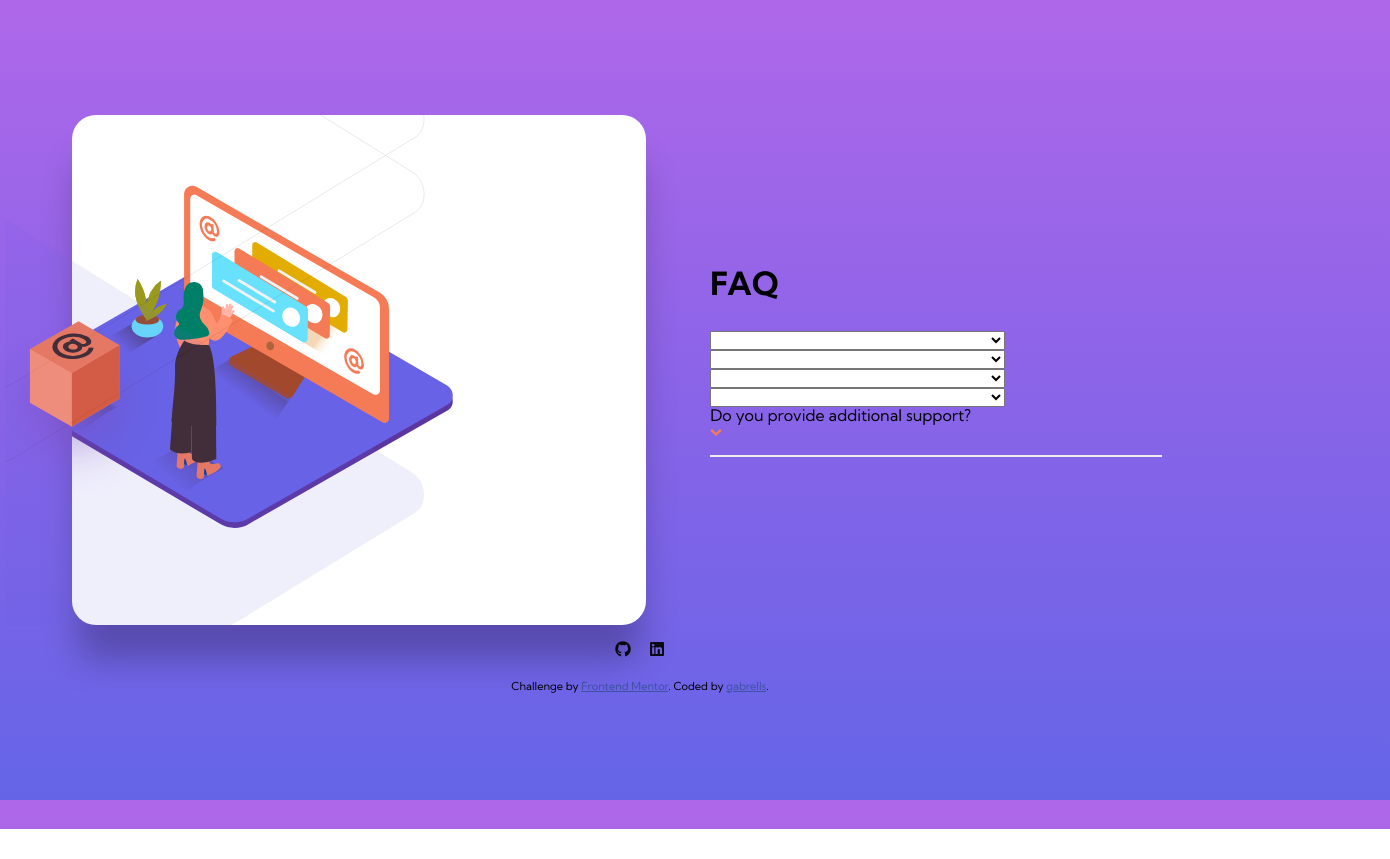
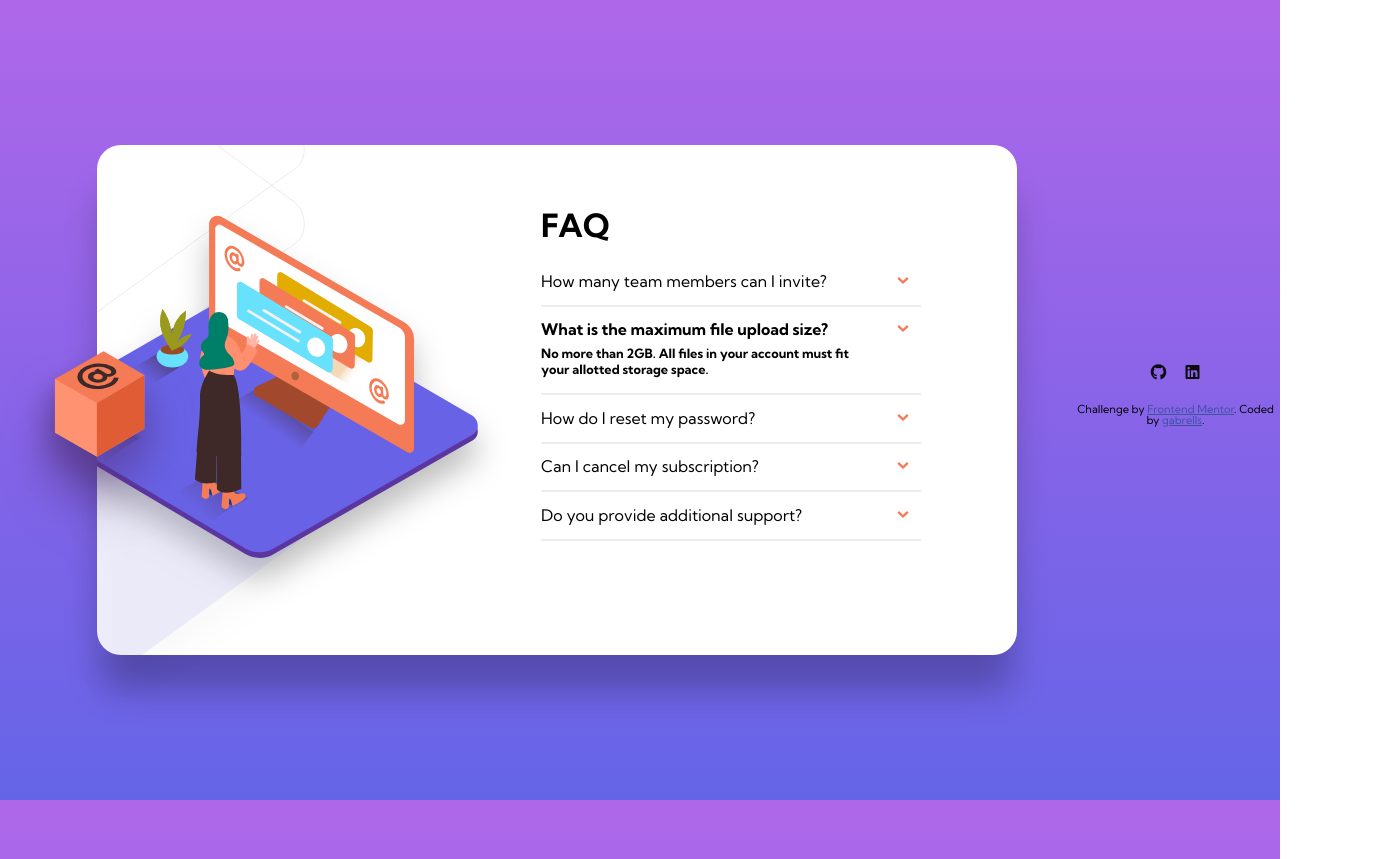
Before and after one commit to gabrells/FAQ-accordion-card, a website: page index.html in a window 1280 px wide. Shown: the whole page, 1390 px wide, since content can reach past the window. Before the commit the page ends 829 px from the top, so only its background shows below. Drawn offline with Linux system fonts and the light colour scheme.

```diff
--- a/assets/style.css
+++ b/assets/style.css
@@ -19,11 +19,18 @@
     align-items: center;
 }
 
-.bg-grupo {
-    position: relative;
+.itens {
+    width: 95%;
+    max-width: 920px;
+    height: 510px;
+    margin-left: 2.7rem;
+    display: flex;
+    justify-content: space-between;
+    background-color: white;
+    border-radius: 24px;
+    box-shadow: 0 40px 35px -5px rgba(0, 0, 0, 0.25);
+}
 
-
-}
 
 /* .img-bg {
     width: 300px;
@@ -48,15 +55,14 @@
 }
 /* Imagens */
 .bg-grupo {
-    width: 95%;
-    max-width: 40%;
-    height: 510px;
-    /* margin-left: 2.7rem; */
-    display: flex;
-    justify-content: space-between;
-    background-color: white;
-    border-radius: 24px;
-    box-shadow: 0 40px 35px -5px rgba(0, 0, 0, 0.25);
+    width: 100%;
+    max-width: 380px;
+    background-image: url(./bg-pattern-desktop.svg);
+    background-size: 200% 185%;
+    background-position-x: -552px;
+    background-position-y: -294px;
+    background-repeat: no-repeat;
+    filter: drop-shadow(0px 20px 15px rgba(0, 0, 0, 0.25))
 }
 
 .box-desktop {
@@ -68,6 +74,7 @@
     position: absolute;
     right: 93px;
     top: 204px;
+    filter: drop-shadow(0px 20px 15px rgba(0, 0, 0, 0.25))
     /* float: inline-end; */
 }
 
@@ -81,19 +88,6 @@
     background-position-y: 70px;
     background-repeat: no-repeat;
 }
-
-.bg-desktop {
-    background-image: url(bg-pattern-desktop.svg);
-    width: 100%;
-    min-width: 450px;
-    background-size: 200% 185%;
-    background-position-x: -480px;
-    background-position-y: -294px;
-    background-repeat: no-repeat;
-    position: relative;
-    left: -90%;
-}
-
 
 /* Corpo com texto */
 
--- a/index.html
+++ b/index.html
@@ -4,6 +4,8 @@
   <meta charset="UTF-8">
   <meta name="viewport" content="width=device-width, initial-scale=1.0"> <!-- displays site properly based on user's device -->
 
+   <link rel="preconnect" href="https://fonts.googleapis.com">
+  <link rel="preconnect" href="https://fonts.gstatic.com" crossorigin>
   <link rel="stylesheet" href="./assets/reset.css">
   <link rel="stylesheet" href="./assets/style.css">
   <link href="https://fonts.googleapis.com/css2?family=Kumbh+Sans:wght@400;700&display=swap" rel="stylesheet">
@@ -19,60 +21,76 @@
   </style>
 </head>
 <body>
-  <div>
+
   <main class="layout">
-        <section class="bg-grupo">
-          <!-- <img src="./assets/bg-pattern-desktop.svg" class="img-bg">
-          <img src="./assets/illustration-box-desktop.svg" class="box">
-          <img src="./assets/illustration-woman-online-desktop.svg" class="womam">
-           -->
+    <div class="itens">
+      <div class="bg-grupo">
+        <figure class="bg-mobile"></figure>
+        <figure class="womam-desktop">
           <figure class="box-desktop"></figure>
-           <figure class="womam-desktop"></figure>
-           <figure class="bg-desktop"></figure>
+        </figure>
+      </div>
+      <article class="faq">
+        <h1 class="titulo">FAQ</h1>
+
+        <section class="box-texto">
+          <h2 class="questao">
+            How many team members can I invite?
+          </h2>
+          <img src="assets/icon-arrow-down.svg" alt="icon" class="setinha">
+          <p class="paragrafo">
+            You can invite up to 2 additional users on the Free plan. There is no limit on team members for the Premium plan.
+          </p>
+          <hr class="espace">
+        </section>
+
+        <section class="box-texto">
+          <h2 class="questao titulo-dois">
+            What is the maximum file upload size?
+          </h2>
+          <img src="assets/icon-arrow-down.svg" alt="icon" class="setinha">
+          <p class="paragrafo mostrar-txt">
+            No more than 2GB. All files in your account must fit your allotted storage space.
+          </p>
+          <hr class="espace">
+        </section>
+
+        <section class="box-texto">
+          <h2 class="questao">
+            How do I reset my password?
+          </h2>
+          <img src="assets/icon-arrow-down.svg" alt="icon" class="setinha">
+          <p class="paragrafo">
+            Click “Forgot password” from the login page or “Change password” from your profile page. A reset link will be emailed to you.
+          </p>
+          <hr class="espace">
+        </section>
+
+        <section class="box-texto">
+          <h2 class="questao">
+            Can I cancel my subscription?
+          </h2>
+          <img src="assets/icon-arrow-down.svg" alt="icon" class="setinha">
+          <p class="paragrafo">
+            Yes! Send us a message and we’ll process your request no questions asked.
+          </p>
+          <hr class="espace">
+        </section>
+
+        <section class="box-texto">
+          <h2 class="questao">
+            Do you provide additional support?
+          </h2>
+          <img src="assets/icon-arrow-down.svg" alt="icon" class="setinha">
+          <p class="paragrafo">
+            Chat and email support is available 24/7. Phone lines are open during normal business hours.
+          </p>
+          <hr class="espace">
 
         </section>
-
-        <article class="faq">
-        <h1 class="titulo">FAQ</h1>
-          <select class="box-texto">
-            <h2 class="questao">How many team members can I invite?</h2>
-            <img src="./assets/icon-arrow-down.svg" alt="icon" class="setinha">
-            <p class="paragrafo">You can invite up to 2 additional users on the Free plan. There is no limit on
-              team members for the Premium plan.</p>
-              <hr class="espace">
-            </select>
-
-            <select class="box-texto">
-            <h2 class="questao titulo-dois">What is the maximum file upload size?</h2>
-            <img src="./assets/icon-arrow-down.svg" alt="icon" class="setinha">
-            <p class="paragrafo mostrar-txt">No more than 2GB. All files in your account must fit your allotted storage space.</p>
-            <hr class="espace">
-          </select>
-
-            <select class="box-texto">
-            <h2 class="questao">How do I reset my password?</h2>
-            <img src="./assets/icon-arrow-down.svg" alt="icon" class="setinha">
-            <p class="paragrafo"> Click “Forgot password” from the login page or “Change password” from your profile page.
-              A reset link will be emailed to you.</p>
-            <hr class="espace">
-            </select>
-
-            <select class="box-texto">
-            <h2 class="questao">Can I cancel my subscription?</h2>
-            <img src="./assets/icon-arrow-down.svg" alt="icon" class="setinha">
-            <p class="paragrafo">Yes! Send us a message and we’ll process your request no questions asked.</p>
-            <hr class="espace">
-            <select class="box-texto">
-            <h2 class="questao">Do you provide additional support?</h2>
-            <img src="./assets/icon-arrow-down.svg" alt="icon" class="setinha">
-            <p class="paragrafo">Chat and email support is available 24/7. Phone lines are open during normal business hours.</p>
-            <hr class="espace">
-          </select>
-
       </article>
+    </div>
   </main>
-
-
   <footer>
     <div class="footer">
       <a href="https://github.com/gabrells" target="_blank"><i class="fa-brands fa-github" alt="perfil do GitHub"></i></a>
@@ -87,6 +105,6 @@
     <script src="https://kit.fontawesome.com/2a56b62252.js" crossorigin="anonymous"></script>
     <script src="main.js"></script>
   </footer>
-  </div>
  </body>
+
 </html>
--- a/main.js
+++ b/main.js
@@ -1,4 +1,4 @@
-const caixaTxt = document.querySelectorAll('.texto')
+const caixaTxt = document.querySelectorAll('.box-texto')
 const imgIcone = document.querySelectorAll('.setinha')
 const paragrafoTxt = document.querySelectorAll('.paragrafo')
 const tituloTxt = document.querySelectorAll('.questao')
```
Lines whose indentation alone changed are shown as unchanged.
